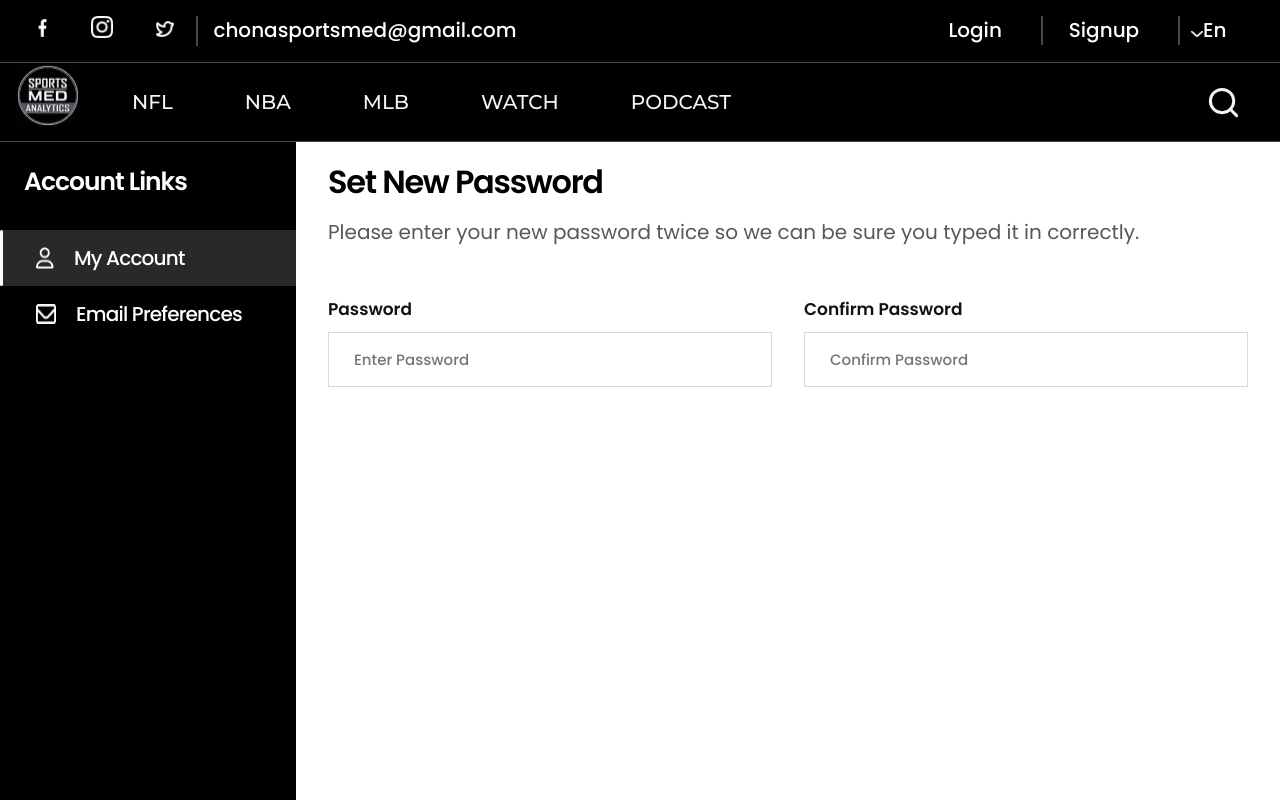
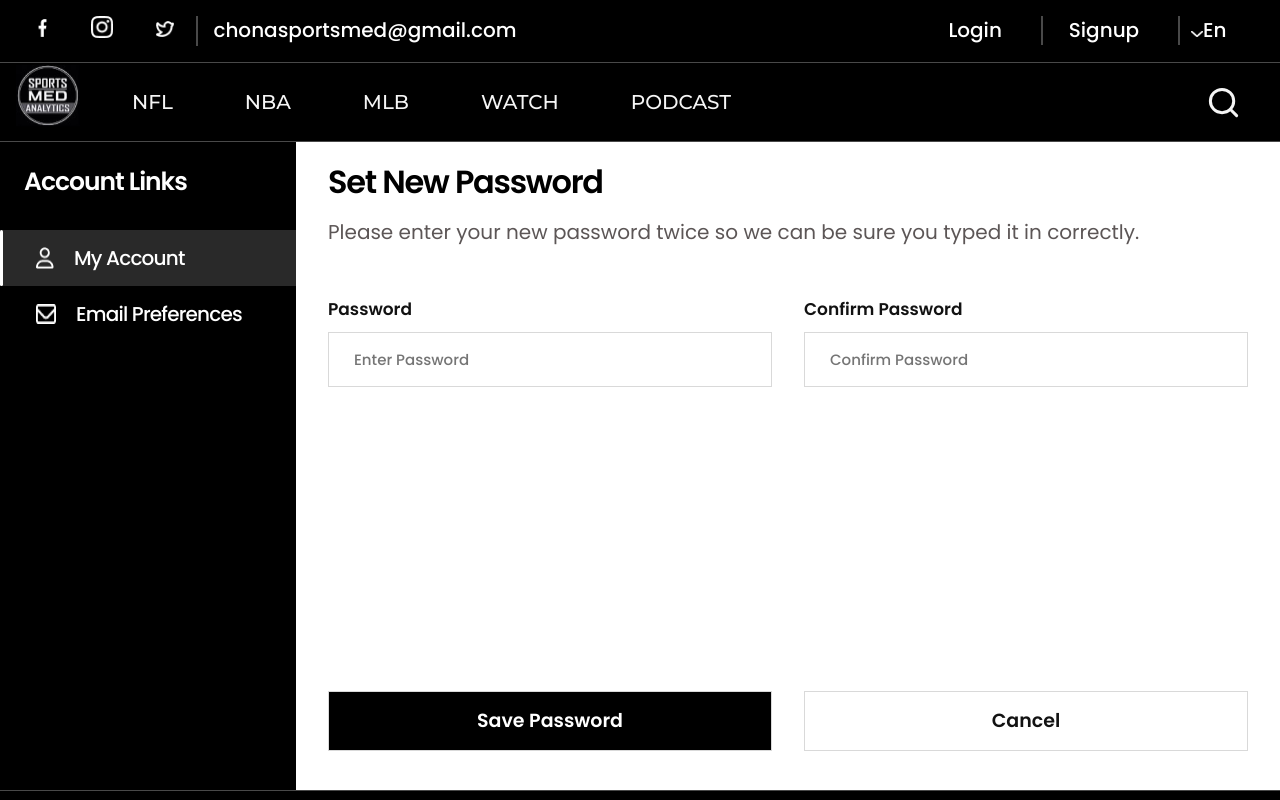
Before and after one commit to alif33/sportsmedanalysis, a Next.js app: page /dashboard/new-password in a window 1280 px wide. Shown: the top 800 px of the page. Built offline with nearby package versions, Linux system fonts and the light colour scheme.

Commit message:
aslkdfj;

```diff
--- a/pages/dashboard/new-password/NewPassword.module.css
+++ b/pages/dashboard/new-password/NewPassword.module.css
@@ -32,7 +32,7 @@
 
 /* new password form */
 .new_password_form {
-    min-height: 75vh;
+    min-height: 60vh;
     display: grid !important;
     grid-auto-columns: 100% 100%;
     align-content: space-between;
```
